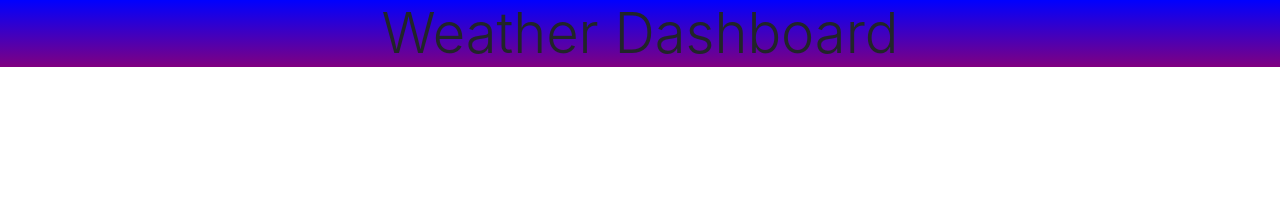
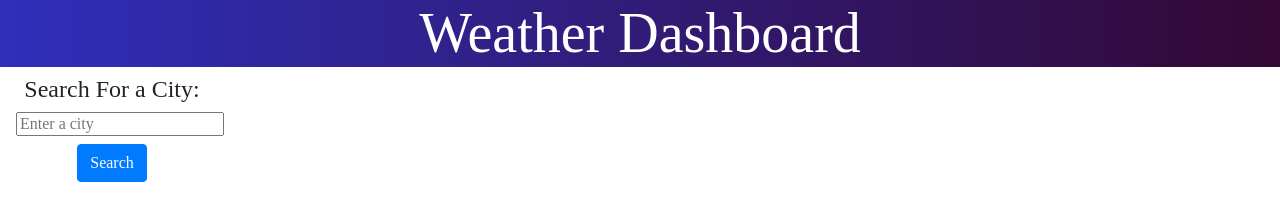
Before and after one commit to Alknight17/weather-dashboard, a plain HTML site: page index.html in a window 1280 px wide. Drawn offline with nearby package versions, Linux system fonts and the light colour scheme.

Commit message:
create city input field

```diff
--- a/assets/css/style.css
+++ b/assets/css/style.css
@@ -1,8 +1,19 @@
+* {
+    box-sizing: border-box;
+}
+
 .fullpage {
-    width: 100%
+    width: 100%;
+    line-height: 1;
+    font-family: 'work-sans';
 }
 
 .header {
     text-align: center;
-    background-image: linear-gradient(blue, purple);
+    background-image: linear-gradient(to right, rgb(47, 47, 187), rgb(51, 8, 51));
+    color: white;
 }
+
+.city-input {
+    text-align: center;
+}
--- a/index.html
+++ b/index.html
@@ -12,15 +12,32 @@
       rel="stylesheet"
       href="https://stackpath.bootstrapcdn.com/bootstrap/4.3.1/css/bootstrap.min.css"
       />
+    <!-- link for google fonts -->
+    <link href="https://fonts.googleapis.com/css2?family=Open+Sans:wght@400;700&family=Staatliches&family=Work+Sans&display=swap"
+    rel="stylesheet"
+    />
     <link rel="stylesheet" href="./assets/css/style.css" />
     <title>Weather Dashboard</title>
 </head>
 
 <!-- start of main body section-->
 <body>
-    <header class="header col-md-12">
+    <header class="header container-fluid">
         <h1 class="display-4">Weather Dashboard</h1>
     </header>
+
+    <!-- container for city search-->
+    <div class="city-input container-fluid">
+        <div class="row">
+            <div>
+                <h4>Search For a City:</h4>
+                <div class="mb-2">
+                    <input type="text" id="city" placeholder="Enter a city" class="ml-3">
+                </div>
+                <button type="button" class="btn btn-primary" id="search">Search</button>
+            </div>
+        </div>
+    </div>
 
 
 
```
